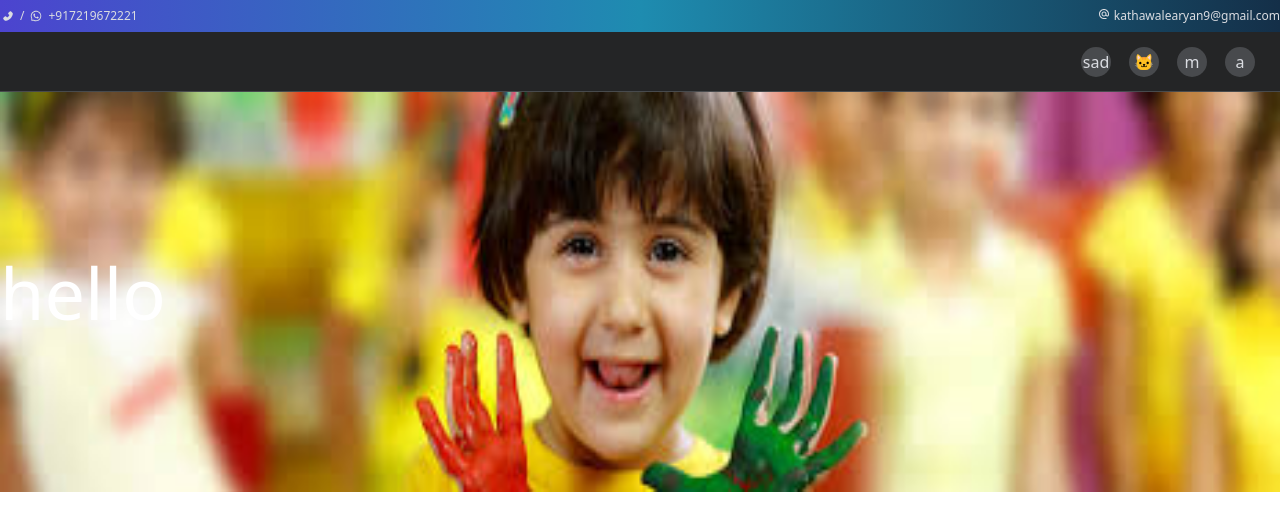
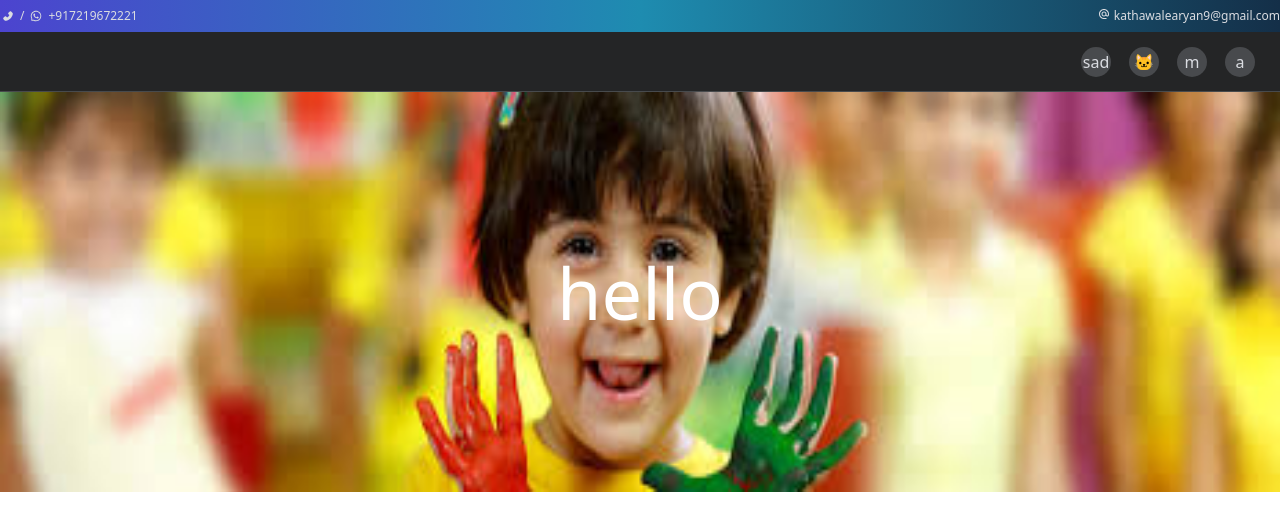
Before and after one commit to kiritocode1/GurukulSarvaVidyaNiketan, a React (Create React App) app in the folder gurukul-sarva-vidya-niketan/: page / in a window 1280 px wide. Shown: the top 530 px of the page. Built offline with nearby package versions, Linux system fonts and the light colour scheme.

Commit message:
ben 10 is OP kinda

```diff
--- a/gurukul-sarva-vidya-niketan/src/MainPageComponents/MainNavPageCarousal.js
+++ b/gurukul-sarva-vidya-niketan/src/MainPageComponents/MainNavPageCarousal.js
@@ -21,11 +21,11 @@ const MainPageGreenPart = (props) => {
     </div>);
 };
 // ? the quick brown fox jumped over the lazy dog
-const MainPageComponents = () => {
+const MainPageComponents = (props) => {
     return (<>
         <div>
-            <div className="w-full h-[50%] z-0 flex items-center absolute ">
-                <h1 className="absolute z-10  flex text-center bg-invisible text-white text-7xl">hello</h1>
+            <div className="w-full h-[50%] z-0 flex items-center absolute justify-center ">
+                <div className="absolute z-10  flex text-center bg-invisible text-white text-7xl">{props.header}</div>
                 <img src={laughingKids} alt="laugh" className="w-full h-[100%] z-0 " /></div>
         </div>
     </>);
--- a/gurukul-sarva-vidya-niketan/src/NavBar/Navbar.js
+++ b/gurukul-sarva-vidya-niketan/src/NavBar/Navbar.js
@@ -36,7 +36,7 @@ const Navbar = (props) => {
                     {props.children}
                 </ul>
         </div>
-        <MainPageComponents/>
+        <MainPageComponents header="hello"/>
         </>
     );
 };
```
